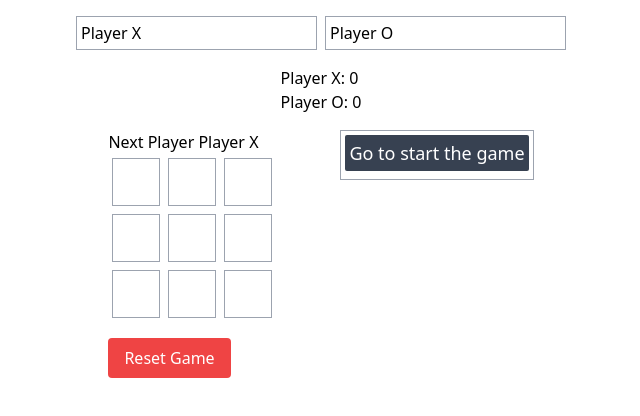
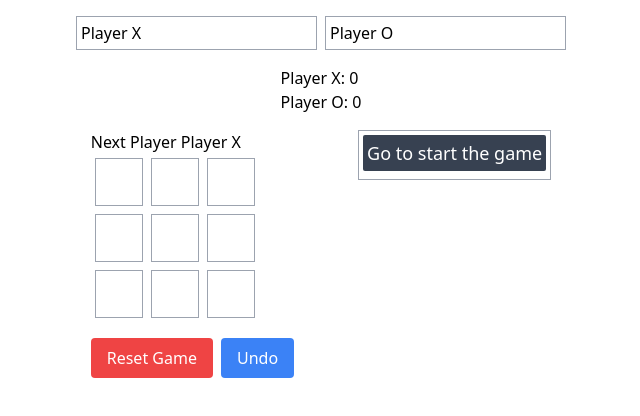
Before and after one commit to md-sazzadul/tic-tac-toe, a React (Vite) app: page / in a window 1280 px wide. Shown: the top 416 px of the page, without its empty margins (319-959 px from the left). Built offline with nearby package versions, Linux system fonts and the light colour scheme.

Commit message:
added undo functionality

```diff
--- a/src/components/Game/Game.jsx
+++ b/src/components/Game/Game.jsx
@@ -50,6 +50,13 @@ const Game = () => {
     );
   });
 
+  function handleUndo() {
+    if (currentMove > 0) {
+      setCurrentMove(currentMove - 1);
+      setXIsNext(!xIsNext);
+    }
+  }
+
   return (
     <div className="flex flex-col items-center p-4">
       <div className="mb-4">
@@ -85,8 +92,9 @@ const Game = () => {
             playerX={playerX}
             playerO={playerO}
           ></Board>
+          <div className="mt-4">
             <button
-            className="mt-4 bg-red-500 text-white py-2 px-4 rounded"
+              className="bg-red-500 text-white py-2 px-4 rounded mr-2"
               onClick={() => {
                 setHistory([Array(9).fill(null)]);
                 setCurrentMove(0);
@@ -95,6 +103,13 @@ const Game = () => {
             >
               Reset Game
             </button>
+            <button
+              className="bg-blue-500 text-white py-2 px-4 rounded"
+              onClick={handleUndo}
+            >
+              Undo
+            </button>
+          </div>
         </div>
         <div>
           <ol className="border border-gray-400 p-1 text-lg">{moves}</ol>
```
Lines whose indentation alone changed are shown as unchanged.
